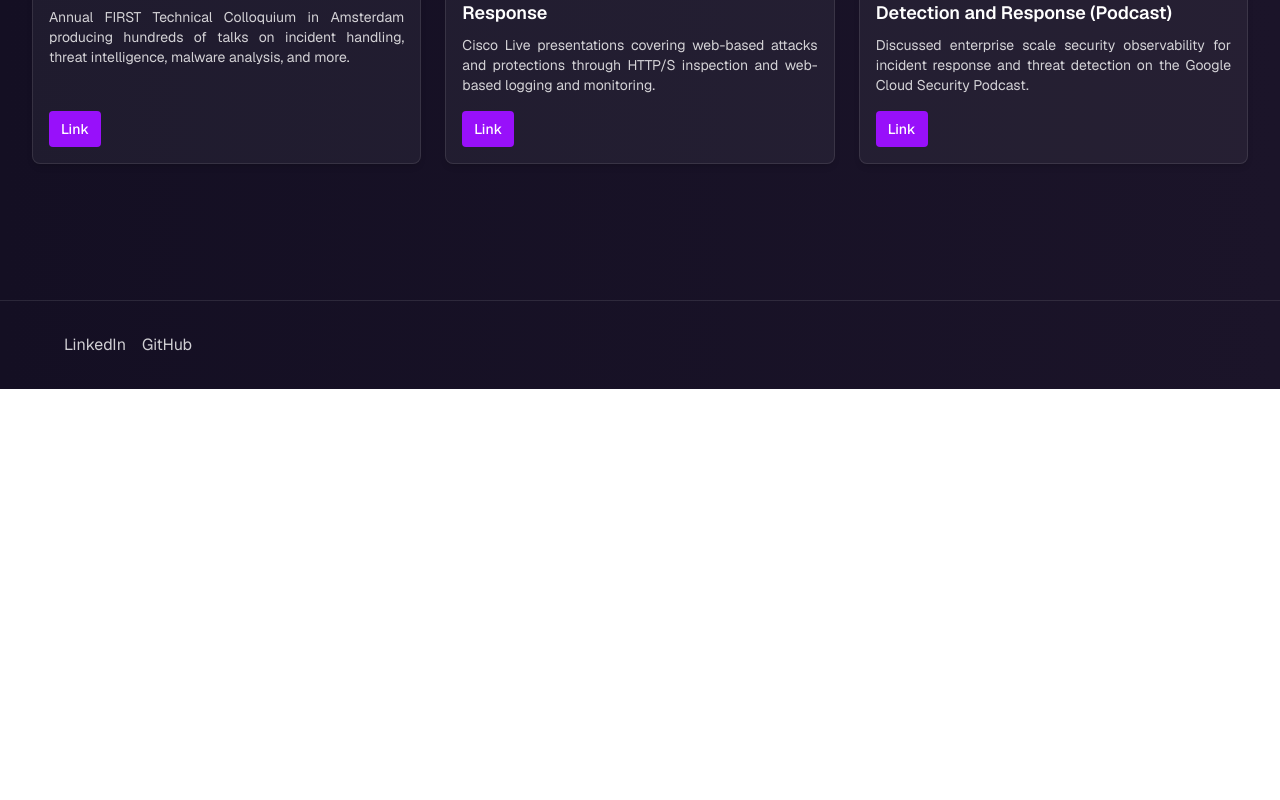
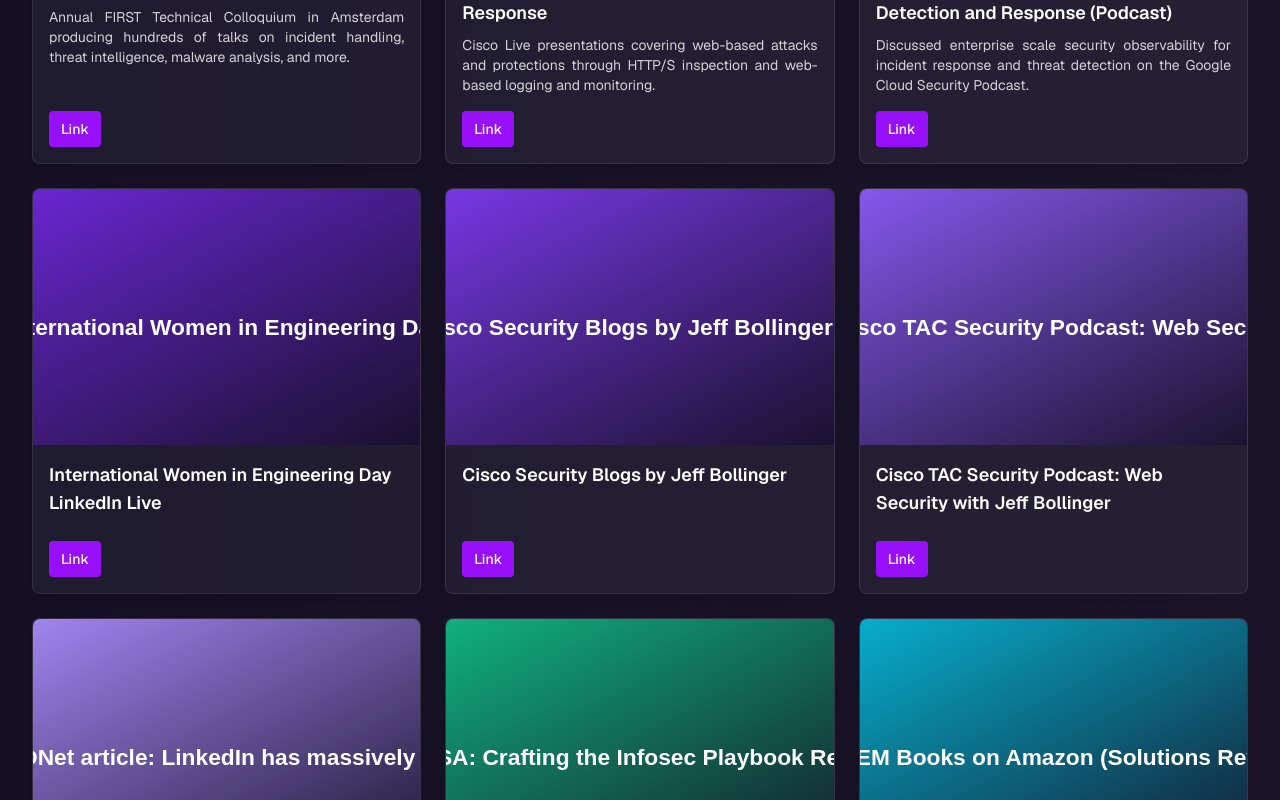
Before and after one commit to jkeychan/jkeychan.github.io, a Next.js app in the folder site/: page /publications in a window 1280 px wide. Shown: the part 2000-2800 px from the top of the page. Before the commit the page ends 2389 px from the top, so only its background shows below. Built offline with nearby package versions, Linux system fonts and the light colour scheme.

Commit message:
fix(publications): correct observer increment to use full cards length and add Load more fallback button

```diff
--- a/site/src/app/publications/page.tsx
+++ b/site/src/app/publications/page.tsx
@@ -133,7 +133,7 @@ export default function PublicationsPage() {
     const observer = new IntersectionObserver((entries) => {
       const first = entries[0];
       if (first.isIntersecting) {
-        setVisibleCount((prev) => Math.min(prev + 12, publications.length));
+        setVisibleCount((prev) => Math.min(prev + 12, cards.length));
       }
     }, { rootMargin: "1000px" });
     observer.observe(el);
@@ -165,7 +165,18 @@ export default function PublicationsPage() {
         ))}
       </div>
 
-      <div ref={sentinelRef} className="h-10 mt-8" />
+      {visibleCount < cards.length && (
+        <div className="mt-8 flex justify-center">
+          <button
+            onClick={() => setVisibleCount((prev) => Math.min(prev + 12, cards.length))}
+            className="px-4 py-2 rounded bg-purple-600 hover:bg-purple-500 text-white text-sm font-medium"
+          >
+            Load more
+          </button>
+        </div>
+      )}
+
+      <div ref={sentinelRef} className="h-10" />
     </main>
   );
 }
```
